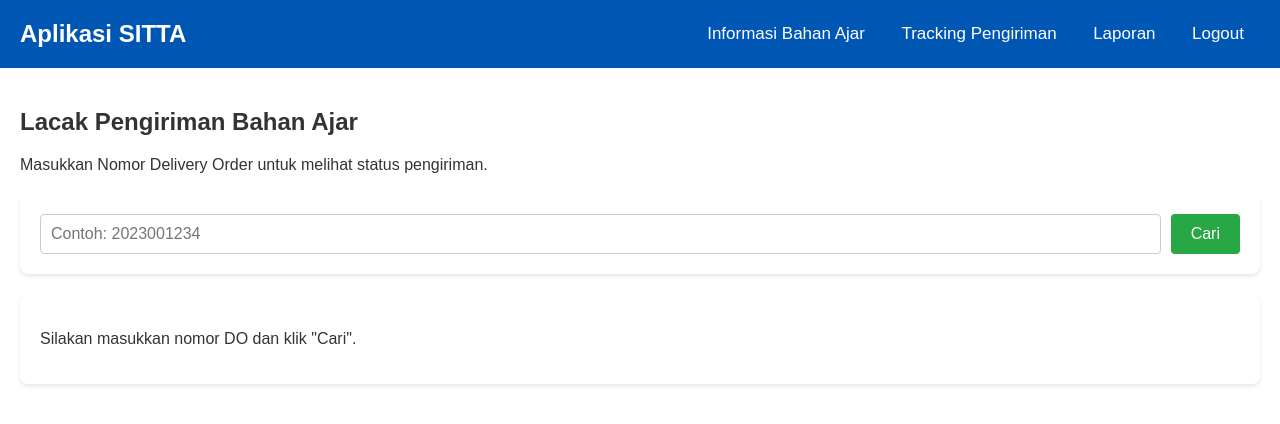
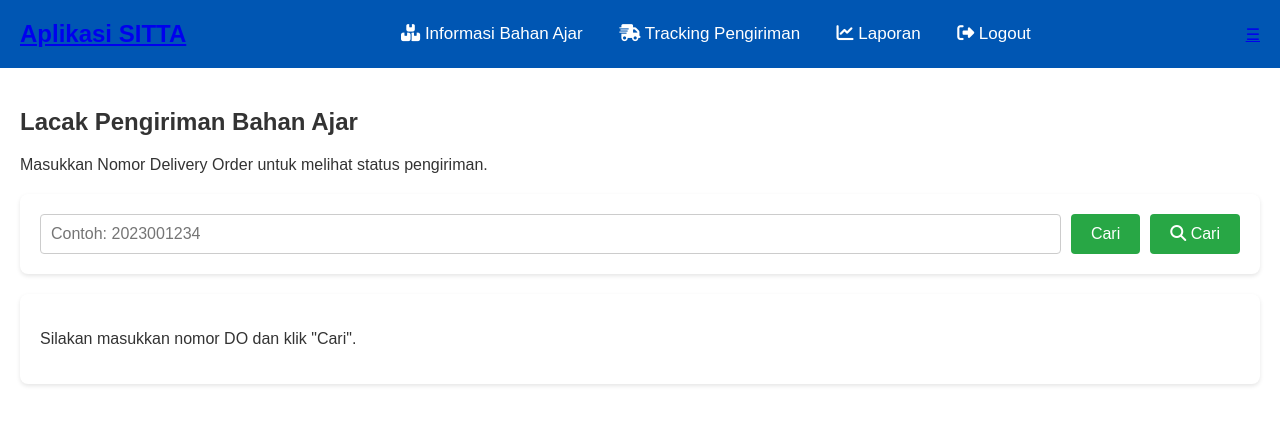
Before and after one commit to alizamroz1/Tugas1-PemrogramanWeb, a plain HTML site: page tracking.html in a window 1280 px wide. Drawn offline with Linux system fonts and the light colour scheme.

Commit message:
Update tracking.html

```diff
--- a/tracking.html
+++ b/tracking.html
@@ -4,26 +4,30 @@
     <meta charset="UTF-8">
     <meta name="viewport" content="width=device-width, initial-scale=1.0">
     <title>Tracking Pengiriman - SITTA</title>
+    <link rel="stylesheet" href="https://cdnjs.cloudflare.com/ajax/libs/font-awesome/6.5.2/css/all.min.css">
     <link rel="stylesheet" href="css/style.css">
 </head>
 <body>
     <header class="navbar">
-        <div class="navbar-brand">
+    <a href="dashboard.html" class="navbar-brand">
         Aplikasi SITTA
-        </div>
-        <nav class="navbar-nav">
-            <a href="stok.html">Informasi Bahan Ajar</a>
-            <a href="tracking.html">Tracking Pengiriman</a>
+    </a>
+    <nav class="navbar-nav" id="navbarLinks">
+        <a href="stok.html"><i class="fa-solid fa-boxes-stacked"></i> Informasi Bahan Ajar</a>
+        <a href="tracking.html"><i class="fa-solid fa-truck-fast"></i> Tracking Pengiriman</a>
         <div class="dropdown">
-                <button class="dropbtn">Laporan</button>
+            <button class="dropbtn"><i class="fa-solid fa-chart-line"></i> Laporan</button>
             <div class="dropdown-content">
-                    <a href="#">Monitoring Progress DO Bahan Ajar</a>
+                <a href="#">Monitoring Progress DO</a>
                 <a href="#">Rekap Bahan Ajar</a>
-                    <a href="#">Histori Transaksi Bahan Ajar</a>
+                <a href="#">Histori Transaksi</a>
             </div>
         </div>
-            <a href="#" id="logoutButton">Logout</a>
+        <a href="#" id="logoutButton"><i class="fa-solid fa-right-from-bracket"></i> Logout</a>
     </nav>
+    <a href="javascript:void(0);" class="burger-menu" id="burgerIcon">
+        &#9776;
+    </a>
 </header>
 
     <main class="container">
@@ -34,6 +38,10 @@
             <form id="trackingForm">
                 <input type="text" id="doNumber" placeholder="Contoh: 2023001234" required>
                 <button type="submit" class="btn-search">Cari</button>
+
+<button type="submit" class="btn-search">
+    <i class="fa-solid fa-magnifying-glass"></i> Cari
+</button>
             </form>
         </div>
 
```
Lines whose indentation alone changed are shown as unchanged.
